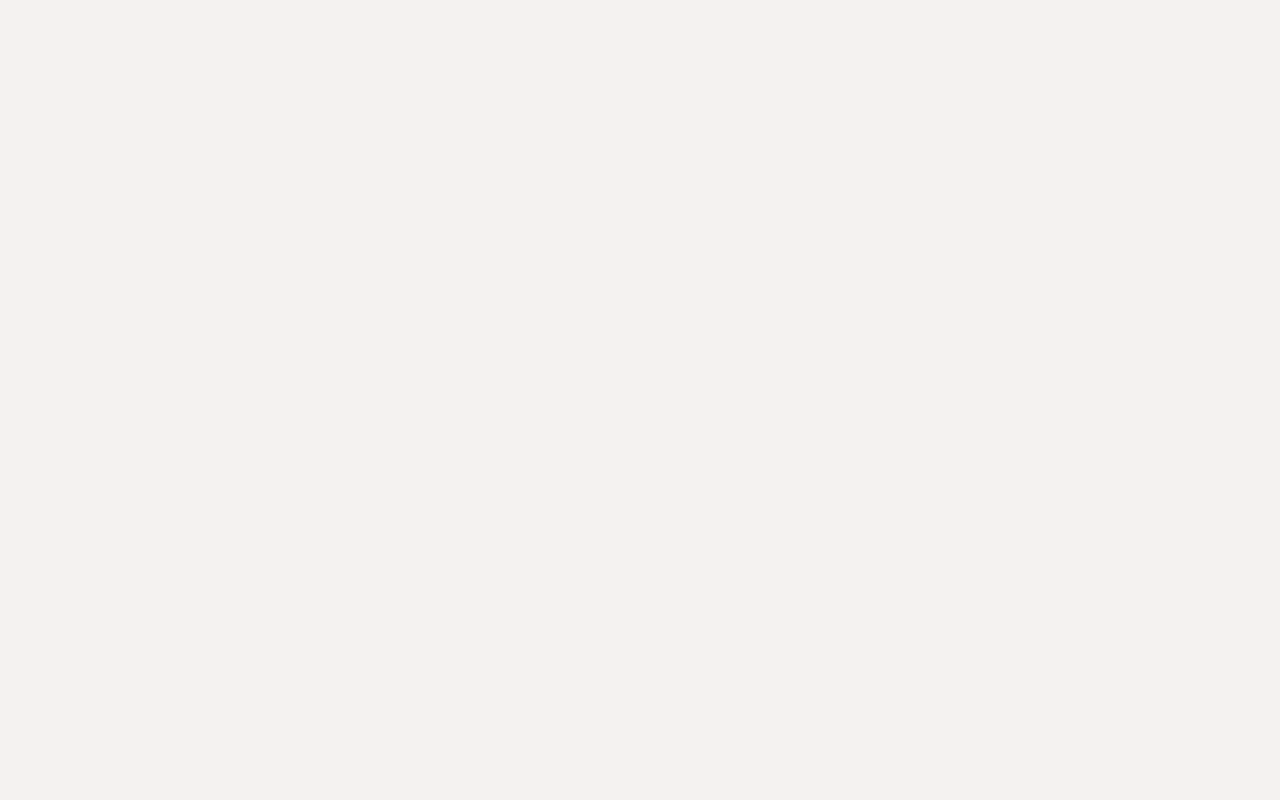
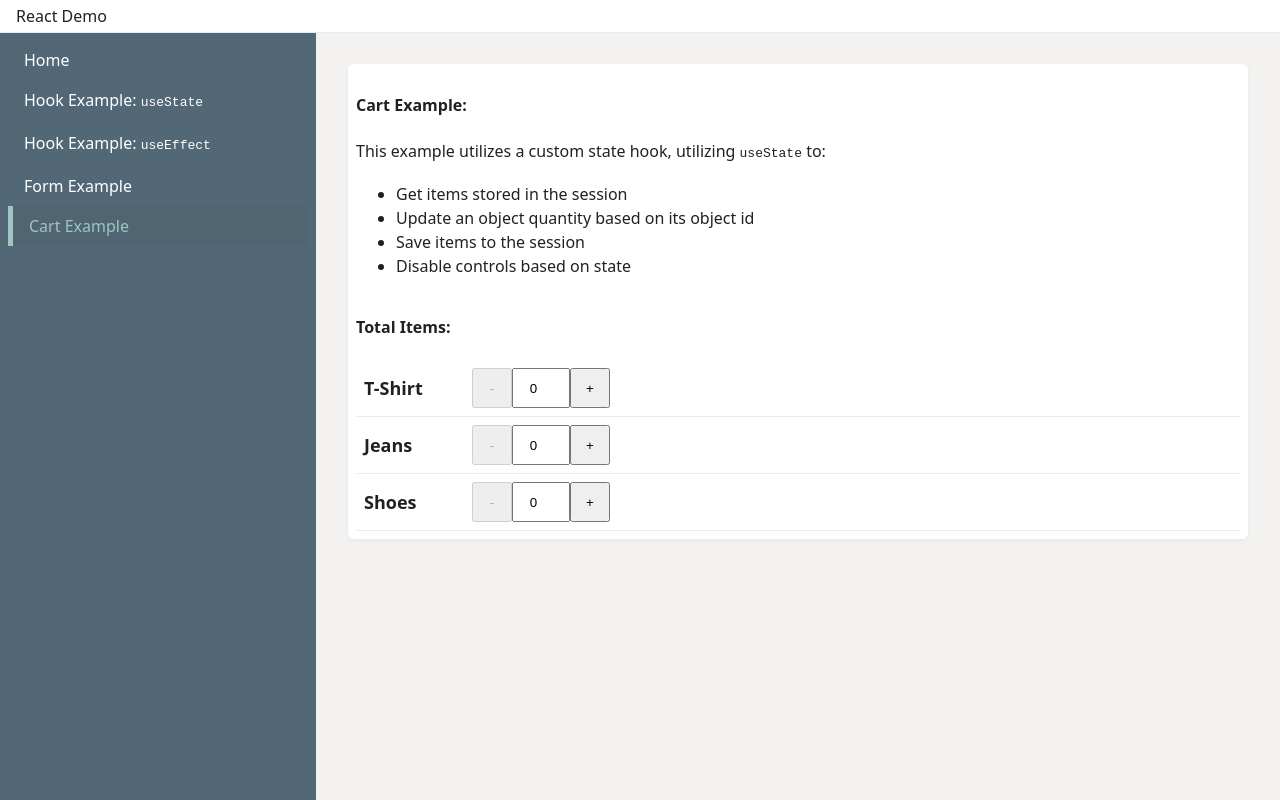
Before and after one commit to morganjudd802/react-demo, a React (Vite) app: page /cart-demo in a window 1280 px wide. Before the commit this address had no page. Built offline with nearby package versions, Linux system fonts and the light colour scheme.

Commit message:
Create simple cart example
- Saves and reads item values to session storage

```diff
--- a/src/App.tsx
+++ b/src/App.tsx
@@ -5,6 +5,7 @@ import {Home} from "./components/home/Home.tsx";
 import {UseEffectDemo} from "./components/use-effect-demo/UseEffectDemo.tsx";
 import {UseStateDemo} from "./components/use-state-demo/UseStateDemo.tsx";
 import {FormDemo} from "./components/form-demo/FormDemo.tsx";
+import {CartDemo} from "./components/cart-demo/CartDemo.tsx";
 
 const App = () => {
     return (
@@ -17,6 +18,7 @@ const App = () => {
                         <Route path="use-state-demo" element={<UseStateDemo/>}/>
                         <Route path="use-effect-demo" element={<UseEffectDemo />} />
                         <Route path="form-demo" element={<FormDemo />} />
+                        <Route path="cart-demo" element={<CartDemo />} />
 
                         {/* 404 route */}
                         {/* <Route path="*" element={<NotFound />} />*/}
--- /dev/null
+++ b/src/components/cart-demo/CartDemo.scss
@@ -0,0 +1,37 @@
+.cart-container {
+  display: flex;
+  flex-direction: column;
+  flex-grow: 1;
+}
+
+.item-list-container {
+  display: flex;
+  flex-direction: column;
+}
+
+.item-container {
+  display: flex;
+  flex-direction: row;
+  justify-content: flex-start;
+  align-items: center;
+  gap: 8px;
+  padding: 8px;
+  border-bottom: 1px solid var(--box-shadow-default);
+}
+
+.item-name {
+  font-size: var(--font-size-lg);
+  font-weight: var(--font-weight-bold);
+  max-width: 150px;
+  min-width: 100px;
+}
+
+.cart-controls {
+  display: flex;
+  flex-direction: row;
+}
+
+.quantity-button {
+  width: 40px;
+  height: 40px;
+}
--- /dev/null
+++ b/src/components/cart-demo/CartDemo.tsx
@@ -0,0 +1,115 @@
+import {type ChangeEvent, useEffect, useState} from 'react';
+import './CartDemo.scss';
+
+export type Item = {
+    id: number;
+    name: string;
+    quantity: number;
+}
+
+const initialItems: Item[] = [
+    { id: 1, name: 'T-Shirt', quantity: 0 },
+    { id: 2, name: 'Jeans', quantity: 0 },
+    { id: 3, name: 'Shoes', quantity: 0 }
+];
+
+export const CartDemo = () => {
+
+    const useItemQuantityUpdater = () => {
+        const [items, setItems] = useState<Item[]>(initialItems);
+
+        useEffect(() => {
+            getCart();
+        }, []);
+
+        const increment = (id: number) => {
+            const item = items.find(item => item.id === id);
+            if (item) {
+                item.quantity++;
+                setItems([...items]);
+                setCart();
+            }
+        }
+
+        const decrement = (id: number) => {
+            const item = items.find(item => item.id === id);
+            if (item) {
+                if (item.quantity !== 0) {
+                    item.quantity--;
+                    setItems([...items]);
+                }
+                setCart();
+            }
+        }
+
+        const setQuantity = (id: number, quantity: number) => {
+            if(quantity >= 0) {
+                const item = items.find(item => item.id === id);
+                if (item) {
+                    item.quantity = quantity;
+                    setItems([...items]);
+                }
+                setCart();
+            }
+        }
+
+        const getCart = () => {
+            const cartItems = sessionStorage.getItem('cart');
+            if(cartItems) {
+                setItems(JSON.parse(cartItems));
+            }
+        }
+
+        const setCart = () => {
+            sessionStorage.setItem('cart', JSON.stringify(items));
+        }
+
+        return {items, increment, decrement, setQuantity};
+    }
+
+    const { items, increment, decrement, setQuantity } = useItemQuantityUpdater();
+    const handleQuantityChange= (id: number) => (event: ChangeEvent<HTMLInputElement>) => {
+        const val = parseInt(event.target.value) || 0;
+        setQuantity(id, val);
+    }
+
+    return (
+        <>
+            <h4>Cart Example:</h4>
+            <span>This example utilizes a custom state hook, utilizing <code>useState</code> to:</span>
+            <ul>
+                <li>Get items stored in the session</li>
+                <li>Update an object quantity based on its object id</li>
+                <li>Save items to the session</li>
+                <li>Disable controls based on state</li>
+            </ul>
+            <div className={'cart-container'}>
+                <h4 data-testid="total">Total Items: </h4>
+                <div className={'item-list-container'}>
+                    {items.map(item => (
+                        <div key={item.id} data-testid={`item-${item.id}`} className={'item-container'}>
+                            <span className={'item-name'}>{item.name}</span>
+                            <div className={'cart-controls'}>
+                                <button className={'quantity-button'}
+                                        disabled={item.quantity === 0}
+                                        onClick={decrement.bind(null, item.id)}
+                                        data-testid={`remove-${item.id}`}>
+                                    -
+                                </button>
+                                <input onChange={handleQuantityChange(item.id)}
+                                       className={'short-input'}
+                                       value={item.quantity}
+                                       type='number' />
+                                <button className={'quantity-button'}
+                                        onClick={increment.bind(null, item.id)}
+                                        data-testid={`add-${item.id}`}>
+                                    +
+                                </button>
+                            </div>
+                        </div>
+                    ))}
+                </div>
+            </div>
+        </>
+    );
+}
--- a/src/components/layout/Layout.tsx
+++ b/src/components/layout/Layout.tsx
@@ -14,6 +14,7 @@ export const Layout = () => {
                         <NavLink to="use-state-demo">Hook Example: <code>useState</code></NavLink>
                         <NavLink to="use-effect-demo">Hook Example: <code>useEffect</code></NavLink>
                         <NavLink to="form-demo">Form Example</NavLink>
+                        <NavLink to="cart-demo">Cart Example</NavLink>
                     </nav>
                 </div>
                 <div className={'content-container'}>
--- a/src/components/use-state-demo/UseStateDemo.scss
+++ b/src/components/use-state-demo/UseStateDemo.scss
@@ -40,4 +40,5 @@
 
 .short-input {
   width: 50px;
+  text-align: center;
 }
```
